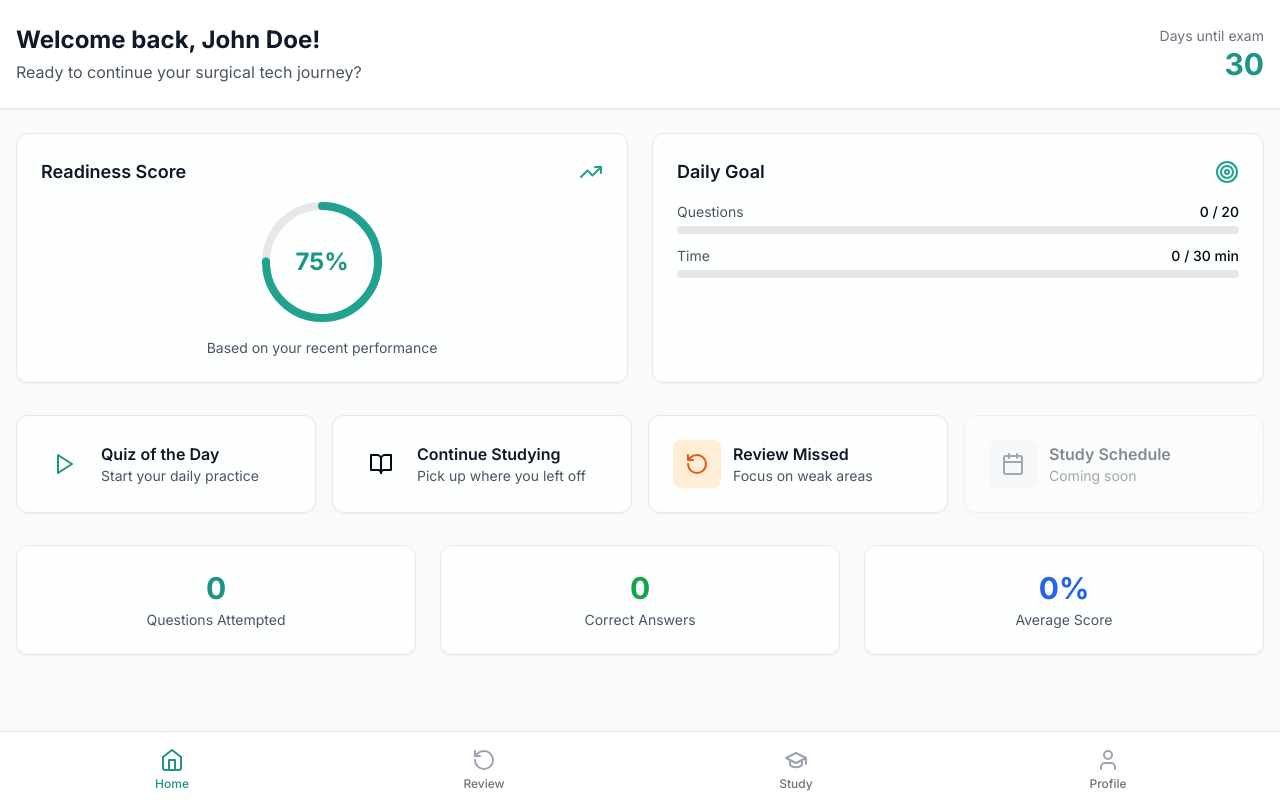
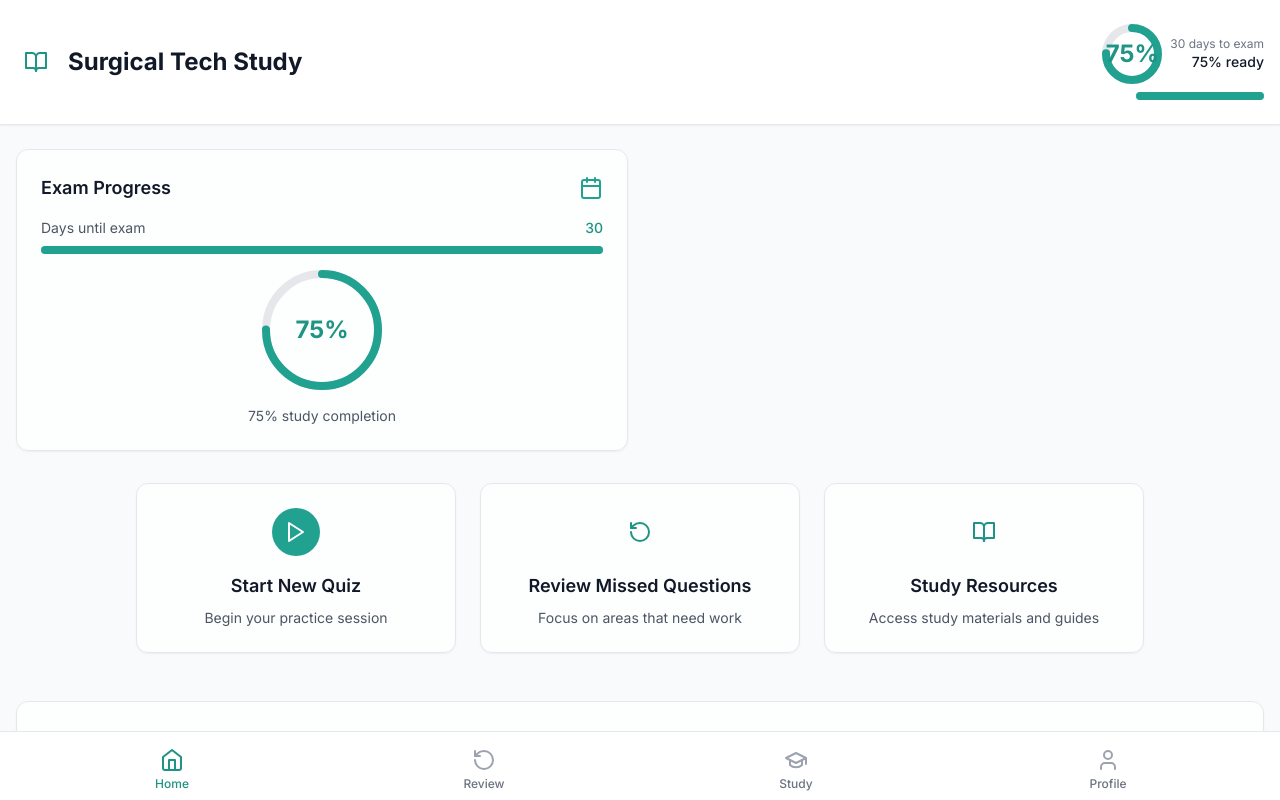
Before and after one commit to tlfla/study-supernova-beta, a React (Vite) app: page / in a window 1280 px wide. Shown: the top 800 px of the page. Built offline with nearby package versions, Linux system fonts and the light colour scheme.

Commit message:
delta spec v2

```diff
--- a/src/pages/Dashboard.tsx
+++ b/src/pages/Dashboard.tsx
@@ -1,6 +1,6 @@
 import { useState, useEffect } from 'react'
 import { useNavigate } from 'react-router-dom'
-import { Play, BookOpen, RotateCcw, Calendar, Target, TrendingUp } from 'lucide-react'
+import { Play, BookOpen, RotateCcw, Calendar, Target, TrendingUp, ChevronDown, ChevronUp } from 'lucide-react'
 import { useAppContext } from '../state/AppContext'
 import { DataProvider } from '../data/providers/DataProvider'
 import Card from '../components/common/Card'
@@ -12,6 +12,7 @@ export default function Dashboard() {
   const { state, dispatch } = useAppContext()
   const dataProvider = DataProvider.getInstance()
   const [savedQuizData, setSavedQuizData] = useState<any>(null)
+  const [categoryPerformanceExpanded, setCategoryPerformanceExpanded] = useState(false)
 
   useEffect(() => {
     // Check for saved quiz data
@@ -54,12 +55,12 @@ export default function Dashboard() {
     localStorage.removeItem('savedQuiz')
   }
 
-  const handleContinueStudying = () => {
-    navigate('/quiz-options')
+  const handleReviewMissed = () => {
+    navigate('/review')
   }
 
-  const handleReviewMissed = () => {
-    navigate('/review')
+  const handleStudyResources = () => {
+    navigate('/study')
   }
 
   const daysUntilExam = 30 // Mock data
@@ -71,17 +72,34 @@ export default function Dashboard() {
       <div className="bg-white shadow-sm border-b border-gray-200">
         <div className="max-w-7xl mx-auto px-4 py-6">
           <div className="flex items-center justify-between">
-            <div>
-              <h1 className="text-2xl font-bold text-gray-900">
-                Welcome back, {state.currentUser?.name || 'Student'}!
-              </h1>
-              <p className="text-gray-600 mt-1">
-                Ready to continue your surgical tech journey?
-              </p>
+            <div className="flex items-center space-x-3">
+              <div className="bg-primary-100 p-2 rounded-lg">
+                <BookOpen className="h-6 w-6 text-primary-600" />
+              </div>
+              <div>
+                <h1 className="text-2xl font-bold text-gray-900">
+                  Surgical Tech Study
+                </h1>
+              </div>
             </div>
             <div className="text-right">
-              <p className="text-sm text-gray-500">Days until exam</p>
-              <p className="text-3xl font-bold text-primary-600">{daysUntilExam}</p>
+              <div className="flex flex-col items-end space-y-2">
+                <div className="flex items-center space-x-2">
+                  <ProgressRing progress={readinessScore} size={60} />
+                  <div>
+                    <p className="text-xs text-gray-500">{daysUntilExam} days to exam</p>
+                    <p className="text-sm font-medium text-gray-900">{readinessScore}% ready</p>
+                  </div>
+                </div>
+                <div className="w-32 bg-gray-200 rounded-full h-2">
+                  <div
+                    className="bg-primary-500 h-2 rounded-full transition-all duration-300"
+                    style={{
+                      width: `${Math.min(100, (daysUntilExam / 30) * 100)}%`
+                    }}
+                  />
+                </div>
+              </div>
             </div>
           </div>
         </div>
@@ -91,141 +109,127 @@ export default function Dashboard() {
       <div className="max-w-7xl mx-auto px-4 py-6">
         {/* Progress Overview */}
         <div className="grid grid-cols-1 md:grid-cols-2 gap-6 mb-8">
-          {/* Readiness Score */}
+          {/* Days to Exam + Circle */}
           <Card className="bg-white/70 backdrop-blur-sm shadow-lg rounded-2xl border-border">
             <div className="flex items-center justify-between mb-4">
-              <h2 className="text-lg font-semibold text-gray-900">Readiness Score</h2>
-              <TrendingUp className="h-6 w-6 text-primary-500" />
+              <h2 className="text-lg font-semibold text-gray-900">Exam Progress</h2>
+              <Calendar className="h-6 w-6 text-primary-500" />
             </div>
-            <div className="flex items-center justify-center">
-              <ProgressRing progress={readinessScore} size={120} />
-            </div>
-            <p className="text-center text-sm text-gray-600 mt-4">
-              Based on your recent performance
-            </p>
-          </Card>
-
-          {/* Daily Goal */}
-          <Card className="bg-white/70 backdrop-blur-sm shadow-lg rounded-2xl border-border">
-            <div className="flex items-center justify-between mb-4">
-              <h2 className="text-lg font-semibold text-gray-900">Daily Goal</h2>
-              <Target className="h-6 w-6 text-primary-500" />
-            </div>
-            <div className="space-y-3">
+            <div className="space-y-4">
+              {/* Days to Exam Bar */}
               <div>
-                <div className="flex justify-between text-sm mb-1">
-                  <span className="text-gray-600">Questions</span>
-                  <span className="font-medium">
-                    {state.dailyGoal?.completed_questions || 0} / {state.dailyGoal?.target_questions || 20}
-                  </span>
+                <div className="flex justify-between text-sm mb-2">
+                  <span className="text-gray-600">Days until exam</span>
+                  <span className="font-medium text-primary-600">{daysUntilExam}</span>
                 </div>
                 <div className="w-full bg-gray-200 rounded-full h-2">
                   <div
                     className="bg-primary-500 h-2 rounded-full transition-all duration-300"
                     style={{
-                      width: `${Math.min(100, ((state.dailyGoal?.completed_questions || 0) / (state.dailyGoal?.target_questions || 20)) * 100)}%`
+                      width: `${Math.min(100, (daysUntilExam / 30) * 100)}%`
                     }}
                   />
                 </div>
               </div>
-              <div>
-                <div className="flex justify-between text-sm mb-1">
-                  <span className="text-gray-600">Time</span>
-                  <span className="font-medium">
-                    {Math.round((state.dailyGoal?.completed_time || 0) / 60)} / {state.dailyGoal?.target_time || 30} min
-                  </span>
-                </div>
-                <div className="w-full bg-gray-200 rounded-full h-2">
-                  <div
-                    className="bg-secondary-500 h-2 rounded-full transition-all duration-300"
-                    style={{
-                      width: `${Math.min(100, ((state.dailyGoal?.completed_time || 0) / 60 / (state.dailyGoal?.target_time || 30)) * 100)}%`
-                    }}
-                  />
-                </div>
+
+              {/* Circular Progress Ring */}
+              <div className="flex items-center justify-center">
+                <ProgressRing progress={readinessScore} size={120} />
               </div>
+              <p className="text-center text-sm text-gray-600">
+                {readinessScore}% study completion
+              </p>
             </div>
           </Card>
         </div>
 
-        {/* Action Tiles */}
-        <div className="grid grid-cols-1 md:grid-cols-2 lg:grid-cols-4 gap-4 mb-8">
-          {savedQuizData && (
-            <Card
-              className="cursor-pointer hover:shadow-md transition-shadow duration-200 bg-white/70 backdrop-blur-sm shadow-lg rounded-2xl border-border"
-              onClick={handleResumeQuiz}
-            >
-              <div className="flex items-center space-x-3">
-                <div className="bg-green-100 p-3 rounded-lg">
-                  <Play className="h-6 w-6 text-green-600" />
-                </div>
-                <div>
-                  <h3 className="font-semibold text-gray-900">Resume Quiz</h3>
-                  <p className="text-sm text-gray-600">Continue where you left off</p>
-                </div>
-              </div>
-            </Card>
-          )}
-
+        {/* Hero Actions - Exactly 3 centered and tall */}
+        <div className="flex justify-center gap-6 mb-12">
           <Card
-            className="cursor-pointer hover:shadow-md transition-shadow duration-200 bg-white/70 backdrop-blur-sm shadow-lg rounded-2xl border-border"
+            className="cursor-pointer hover:shadow-lg transition-all duration-200 bg-white/70 backdrop-blur-sm shadow-lg rounded-2xl border-border min-h-[120px] w-80 flex flex-col justify-center"
             onClick={handleStartQuiz}
           >
-            <div className="flex items-center space-x-3">
-              <div className="bg-primary-100 p-3 rounded-lg">
-                <Play className="h-6 w-6 text-primary-600" />
+            <div className="text-center">
+              <div className="bg-primary-500 w-12 h-12 rounded-full flex items-center justify-center mx-auto mb-4">
+                <Play className="h-6 w-6 text-white" />
               </div>
-              <div>
-                <h3 className="font-semibold text-gray-900">Quiz of the Day</h3>
-                <p className="text-sm text-gray-600">Start your daily practice</p>
-              </div>
+              <h3 className="font-semibold text-gray-900 text-lg mb-2">Start New Quiz</h3>
+              <p className="text-sm text-gray-600">Begin your practice session</p>
             </div>
           </Card>
 
           <Card
-            className="cursor-pointer hover:shadow-md transition-shadow duration-200 bg-white/70 backdrop-blur-sm shadow-lg rounded-2xl border-border"
-            onClick={handleContinueStudying}
+            className="cursor-pointer hover:shadow-lg transition-all duration-200 bg-white/70 backdrop-blur-sm shadow-lg rounded-2xl border-border min-h-[120px] w-80 flex flex-col justify-center hover:bg-primary-50/70"
+            onClick={handleReviewMissed}
           >
-            <div className="flex items-center space-x-3">
-              <div className="bg-secondary-100 p-3 rounded-lg">
-                <BookOpen className="h-6 w-6 text-secondary-600" />
+            <div className="text-center">
+              <div className="bg-primary-100 w-12 h-12 rounded-full flex items-center justify-center mx-auto mb-4">
+                <RotateCcw className="h-6 w-6 text-primary-600" />
               </div>
-              <div>
-                <h3 className="font-semibold text-gray-900">Continue Studying</h3>
-                <p className="text-sm text-gray-600">Pick up where you left off</p>
-              </div>
+              <h3 className="font-semibold text-gray-900 text-lg mb-2">Review Missed Questions</h3>
+              <p className="text-sm text-gray-600">Focus on areas that need work</p>
             </div>
           </Card>
 
           <Card
-            className="cursor-pointer hover:shadow-md transition-shadow duration-200 bg-white/70 backdrop-blur-sm shadow-lg rounded-2xl border-border"
-            onClick={handleReviewMissed}
+            className="cursor-pointer hover:shadow-lg transition-all duration-200 bg-white/70 backdrop-blur-sm shadow-lg rounded-2xl border-border min-h-[120px] w-80 flex flex-col justify-center hover:bg-primary-50/70"
+            onClick={handleStudyResources}
           >
-            <div className="flex items-center space-x-3">
-              <div className="bg-orange-100 p-3 rounded-lg">
-                <RotateCcw className="h-6 w-6 text-orange-600" />
+            <div className="text-center">
+              <div className="bg-primary-100 w-12 h-12 rounded-full flex items-center justify-center mx-auto mb-4">
+                <BookOpen className="h-6 w-6 text-primary-600" />
               </div>
-              <div>
-                <h3 className="font-semibold text-gray-900">Review Missed</h3>
-                <p className="text-sm text-gray-600">Focus on weak areas</p>
-              </div>
-            </div>
-          </Card>
-
-          <Card
-            className="cursor-pointer hover:shadow-md transition-shadow duration-200 opacity-50 bg-white/70 backdrop-blur-sm shadow-lg rounded-2xl border-border"
-          >
-            <div className="flex items-center space-x-3">
-              <div className="bg-gray-100 p-3 rounded-lg">
-                <Calendar className="h-6 w-6 text-gray-600" />
-              </div>
-              <div>
-                <h3 className="font-semibold text-gray-900">Study Schedule</h3>
-                <p className="text-sm text-gray-600">Coming soon</p>
-              </div>
+              <h3 className="font-semibold text-gray-900 text-lg mb-2">Study Resources</h3>
+              <p className="text-sm text-gray-600">Access study materials and guides</p>
             </div>
           </Card>
         </div>
+
+        {/* Category Performance */}
+        <Card className="bg-white/70 backdrop-blur-sm shadow-lg rounded-2xl border-border mb-8">
+          <button
+            onClick={() => setCategoryPerformanceExpanded(!categoryPerformanceExpanded)}
+            className="flex items-center justify-between w-full text-left"
+          >
+            <h2 className="text-xl font-semibold text-gray-900">Category Performance</h2>
+            <div className="flex items-center space-x-2">
+              <div className="text-sm text-gray-600">
+                {categoryPerformanceExpanded ? 'Collapse' : 'Expand'}
+              </div>
+              {categoryPerformanceExpanded ? (
+                <ChevronUp className="h-5 w-5 text-gray-400" />
+              ) : (
+                <ChevronDown className="h-5 w-5 text-gray-400" />
+              )}
+            </div>
+          </button>
+
+          {categoryPerformanceExpanded && (
+            <div className="mt-6 pt-6 border-t border-gray-200">
+              <div className="grid grid-cols-1 md:grid-cols-2 lg:grid-cols-3 gap-6">
+                {['Anatomy & Physiology', 'Surgical Procedures', 'Instrumentation'].map((category) => (
+                  <div key={category} className="space-y-3">
+                    <h3 className="font-medium text-gray-900">{category}</h3>
+                    <div className="space-y-2">
+                      {/* Mock line graph placeholder */}
+                      <div className="h-16 bg-gray-100 rounded-lg flex items-end justify-between p-2">
+                        <div className="w-2 h-8 bg-primary-300 rounded-t"></div>
+                        <div className="w-2 h-12 bg-primary-400 rounded-t"></div>
+                        <div className="w-2 h-6 bg-primary-500 rounded-t"></div>
+                        <div className="w-2 h-10 bg-primary-600 rounded-t"></div>
+                        <div className="w-2 h-14 bg-primary-700 rounded-t"></div>
+                      </div>
+                      <div className="flex justify-between text-sm text-gray-600">
+                        <span>Practice this week: 12</span>
+                        <span>Best score: 85%</span>
+                      </div>
+                    </div>
+                  </div>
+                ))}
+              </div>
+            </div>
+          )}
+        </Card>
 
         {/* Quick Stats */}
         <div className="grid grid-cols-1 md:grid-cols-3 gap-6">
--- a/src/pages/QuizOptions.tsx
+++ b/src/pages/QuizOptions.tsx
@@ -21,19 +21,6 @@ const categories = [
   { value: 'Post-Operative Care', label: 'Post-Operative Care' }
 ]
 
-const difficulties = [
-  { value: 'mixed', label: 'Mixed Difficulty' },
-  { value: 'easy', label: 'Easy' },
-  { value: 'medium', label: 'Medium' },
-  { value: 'hard', label: 'Hard' }
-]
-
-const questionCounts = [
-  { value: '10', label: '10 Questions' },
-  { value: '20', label: '20 Questions' },
-  { value: '30', label: '30 Questions' },
-  { value: '50', label: '50 Questions' }
-]
 
 const timeLimits = [
   { value: 'none', label: 'No Time Limit' },
@@ -54,11 +41,19 @@ export default function QuizOptions() {
   const dataProvider = DataProvider.getInstance()
 
   const [selectedCategory, setSelectedCategory] = useState('all')
-  const [selectedDifficulty, setSelectedDifficulty] = useState('mixed')
   const [selectedQuestionCount, setSelectedQuestionCount] = useState('20')
   const [selectedTimeLimit, setSelectedTimeLimit] = useState('none')
   const [selectedMode, setSelectedMode] = useState('practice')
   const [isLoading, setIsLoading] = useState(false)
+
+  useEffect(() => {
+    // Set default time limit based on mode
+    if (selectedMode === 'exam' && selectedTimeLimit === 'none') {
+      setSelectedTimeLimit('30') // Default 30 minutes for exam mode
+    } else if (selectedMode === 'practice' && selectedTimeLimit === '30') {
+      setSelectedTimeLimit('none') // Default no time limit for practice mode
+    }
+  }, [selectedMode, selectedTimeLimit])
 
   const handleStartQuiz = async () => {
     setIsLoading(true)
@@ -67,9 +62,6 @@ export default function QuizOptions() {
       const filters: any = {}
       if (selectedCategory !== 'all') {
         filters.category = selectedCategory
-      }
-      if (selectedDifficulty !== 'mixed') {
-        filters.difficulty = selectedDifficulty
       }
       filters.limit = parseInt(selectedQuestionCount)
 
@@ -89,7 +81,6 @@ export default function QuizOptions() {
 
       const quizSettings = {
         category: selectedCategory,
-        difficulty: selectedDifficulty as 'easy' | 'medium' | 'hard' | 'mixed',
         questionCount: parseInt(selectedQuestionCount),
         timeLimit: selectedTimeLimit !== 'none' ? parseInt(selectedTimeLimit) : undefined,
         mode: selectedMode as 'practice' | 'exam'
@@ -165,18 +156,6 @@ export default function QuizOptions() {
               />
             </div>
 
-            {/* Difficulty Selection */}
-            <div>
-              <label className="block text-sm font-medium text-gray-700 mb-2">
-                Difficulty Level
-              </label>
-              <Dropdown
-                options={difficulties}
-                value={selectedDifficulty}
-                onChange={setSelectedDifficulty}
-                placeholder="Select difficulty"
-              />
-            </div>
 
             {/* Question Count */}
             <div>
@@ -203,7 +182,27 @@ export default function QuizOptions() {
                 placeholder="Select quiz mode"
               />
               <p className="text-xs text-gray-500 mt-1">
-                Practice: Check answers as you go. Exam: No reveals until summary.
+                Practice: Shows rationales after answer submission; optional timer.
+                Exam: No rationales until results; timer on by default.
+              </p>
+            </div>
+
+            {/* Number of Questions */}
+            <div>
+              <label className="block text-sm font-medium text-gray-700 mb-2">
+                Number of Questions
+              </label>
+              <input
+                type="number"
+                min="1"
+                max="200"
+                value={selectedQuestionCount}
+                onChange={(e) => setSelectedQuestionCount(e.target.value)}
+                className="w-full px-4 py-3 border border-gray-300 rounded-lg focus:outline-none focus:ring-2 focus:ring-primary-500 focus:border-primary-500"
+                placeholder="Enter number of questions"
+              />
+              <p className="text-xs text-gray-500 mt-1">
+                Enter a number between 1 and 200
               </p>
             </div>
 
@@ -219,7 +218,7 @@ export default function QuizOptions() {
                 placeholder="Select time limit"
               />
               <p className="text-xs text-gray-500 mt-1">
-                Leave as "No Time Limit" for untimed practice
+                {selectedMode === 'exam' ? 'Timer on by default for exam mode' : 'Leave as "No Time Limit" for untimed practice'}
               </p>
             </div>
           </div>
--- a/src/pages/Review.tsx
+++ b/src/pages/Review.tsx
@@ -74,8 +74,8 @@ export default function Review() {
 
       // Load bookmarked questions
       if (state.currentUser) {
-        const bookmarks = await dataProvider.listBookmarks(state.currentUser.id)
-        setBookmarkedQuestions(new Set(bookmarks.map(b => b.question_id)))
+        const bookmarks = await dataProvider.listBookmarks()
+        setBookmarkedQuestions(new Set(bookmarks.map(b => b.questionId)))
       }
 
       // Load all questions
```
Also changed, not shown: src/lib/featureFlags.ts (added, +50 -0 lines), src/pages/Quiz.tsx (+8 -15 lines), src/pages/Results.tsx (+3 -7 lines), src/pages/Study.tsx (+60 -28 lines), 2 other files (tests, documents, lock files or other folders).
